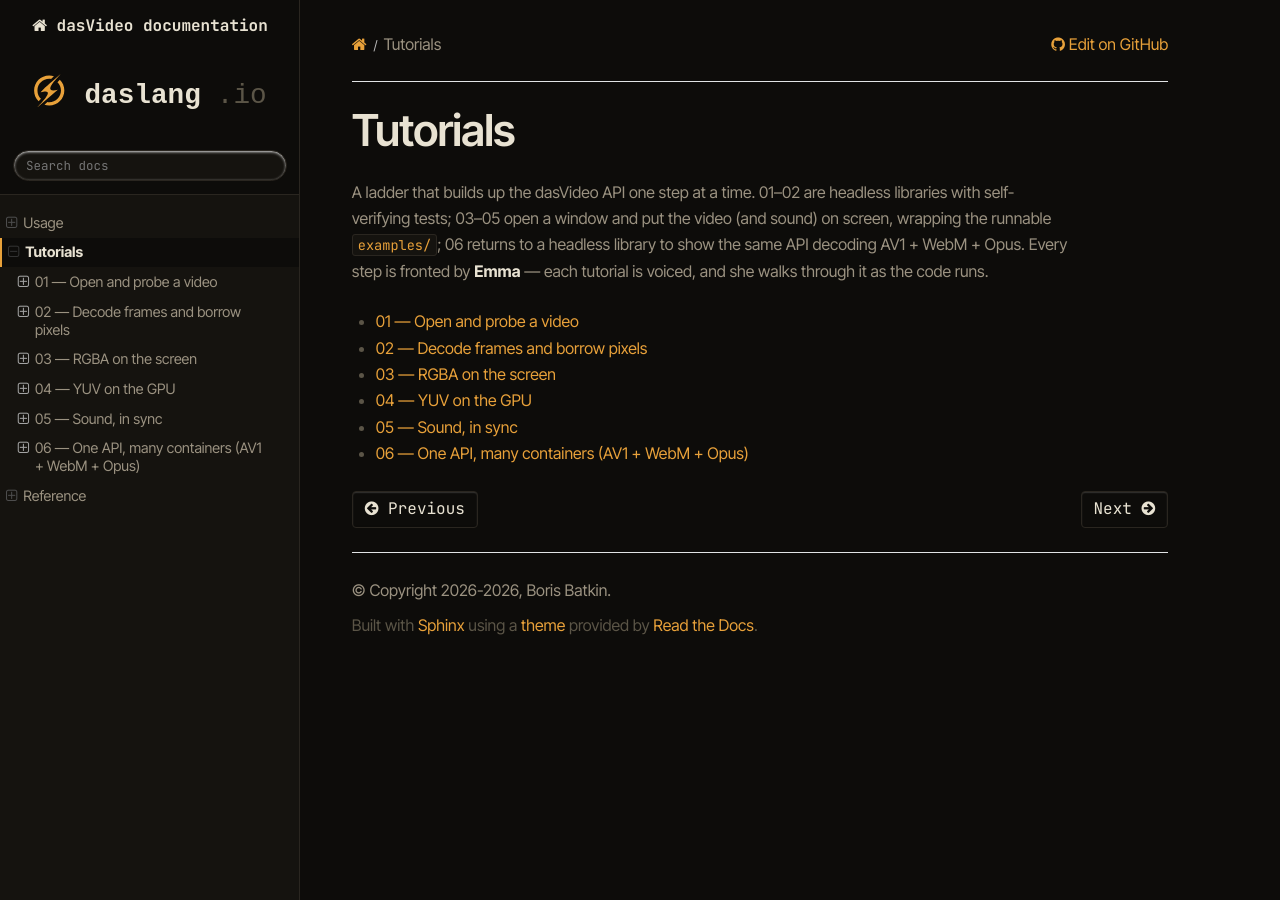
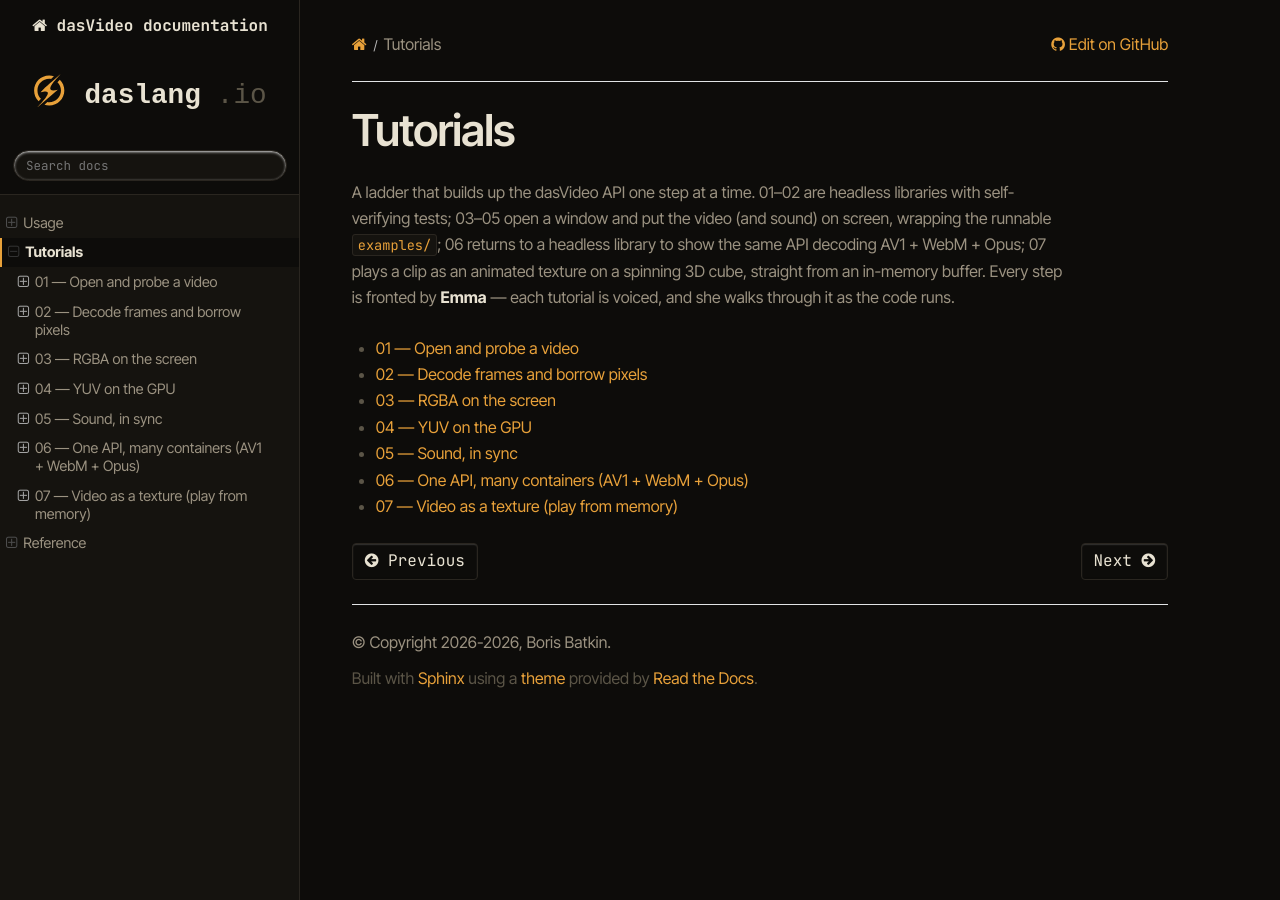
Before and after one commit to borisbat/dasVideo, a Sphinx documentation site: the page built from doc/source/tutorials/index.rst, in a window 1280 px wide. Built offline with Sphinx 7.4.7 and the Read the Docs theme 3.1.0, drawn with Linux system fonts in a browser that asks for light colours.

Commit message:
tutorial 07: video as a texture on a 3D cube (play from memory)
Closes the last gap: the video_open(data, size) overload (added in #16)
had no demonstration, and its canonical use — an animated texture — was
never shown. Tutorial 07 plays a clip onto a spinning 3D cube, decoded
straight from an in-memory buffer.

- examples/texture_cube_scene.das — the shared cube scene (shaders,
  geometry, MVP transform, per-frame texture upload) as plain functions
  so both the example and the recorder drive the identical cube.
- examples/play_texture_cube_gl.das — the windowed runnable: read the
  clip into memory once, video_open(addr, len), decode-to-texture each
  frame, reuse. The buffer outlives the player (reference semantics).
- tutorials/07_texture_cube/test_texture_cube.das — headless CI gate:
  play-from-memory decodes pixel-identically to play-from-file (same
  frame count, same checksum), proving the overload is a true drop-in.

Recording (manual, local-only, CI-excluded), ported from dasVulkan's
backend-agnostic harness:
- tutorials/recording/tutorial_record{,_voiced}.das — capture_apng +
  ffmpeg mux + Kokoro voiceover + daStrudel music bed. The one change
  from dasVulkan is photographic codec settings (no -tune animation, low
  CRF) since the cube's texture is real video, not shader gradients.
- tutorials/07_texture_cube/recording/record_texture_cube.das — renders
  the cube per frame and muxes Emma's narration → 07_texture_cube.mp4.

Plus the RST page + tutorials index. .gitignore excludes the recording
intermediates (APNG / music bed / voiceover wavs); only the mp4 + driver
ship.

Co-Authored-By: Claude Opus 4.8 (1M context) <noreply@anthropic.com>

```diff
--- a/doc/source/tutorials/index.rst
+++ b/doc/source/tutorials/index.rst
@@ -4,8 +4,10 @@ Tutorials
 A ladder that builds up the dasVideo API one step at a time. 01–02 are headless
 libraries with self-verifying tests; 03–05 open a window and put the video (and
 sound) on screen, wrapping the runnable ``examples/``; 06 returns to a headless
-library to show the same API decoding AV1 + WebM + Opus. Every step is fronted by
-**Emma** — each tutorial is voiced, and she walks through it as the code runs.
+library to show the same API decoding AV1 + WebM + Opus; 07 plays a clip as an
+animated texture on a spinning 3D cube, straight from an in-memory buffer. Every
+step is fronted by **Emma** — each tutorial is voiced, and she walks through it as
+the code runs.
 
 .. toctree::
    :maxdepth: 1
@@ -16,3 +18,4 @@ library to show the same API decoding AV1 + WebM + Opus. Every step is fronted b
    04_yuv_shader
    05_audio_sync
    06_webm
+   07_texture_cube
```
Also changed, not shown: doc/source/tutorials/07_texture_cube.rst (added, +69 -0 lines), 8 other files.
